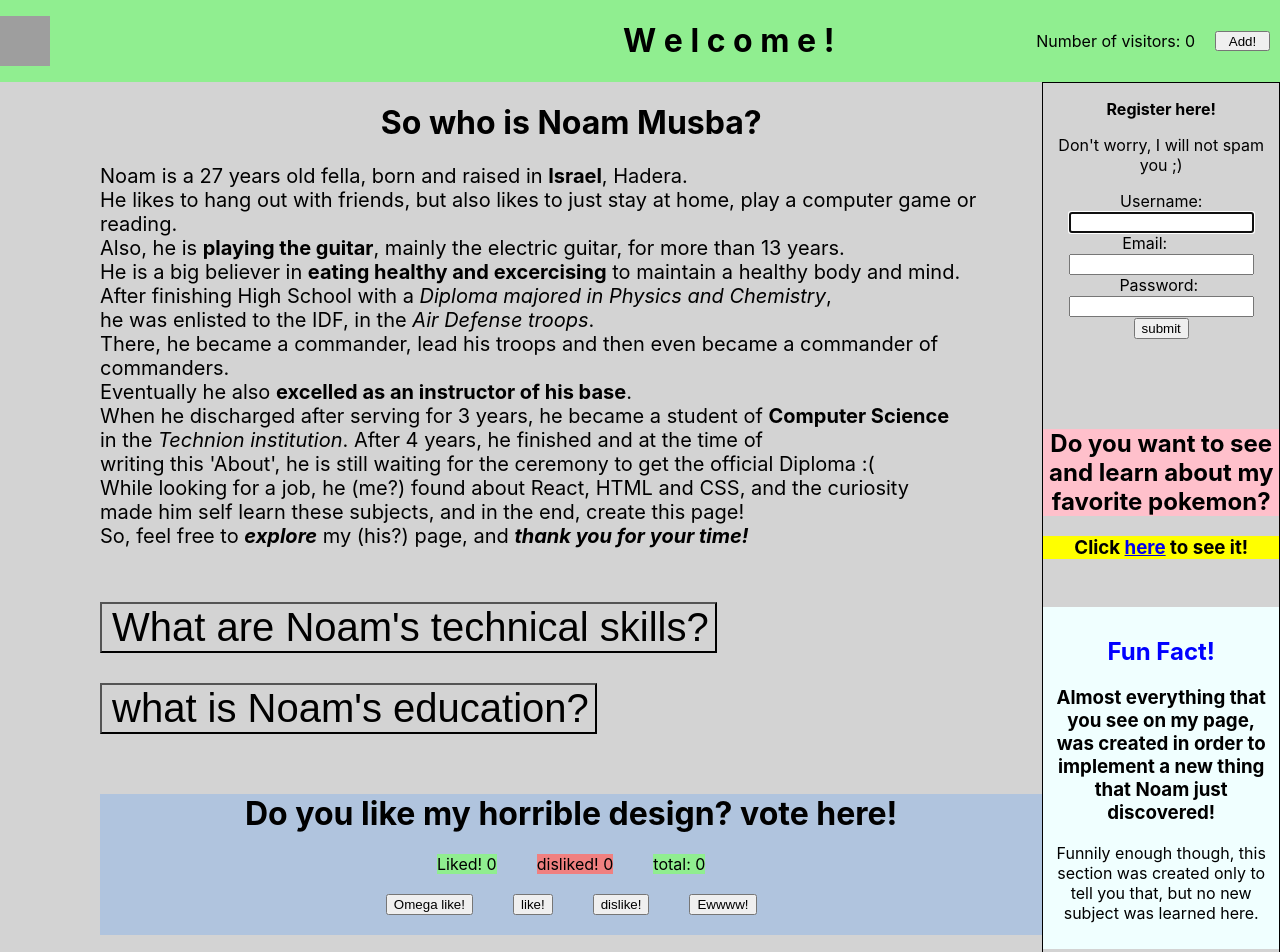
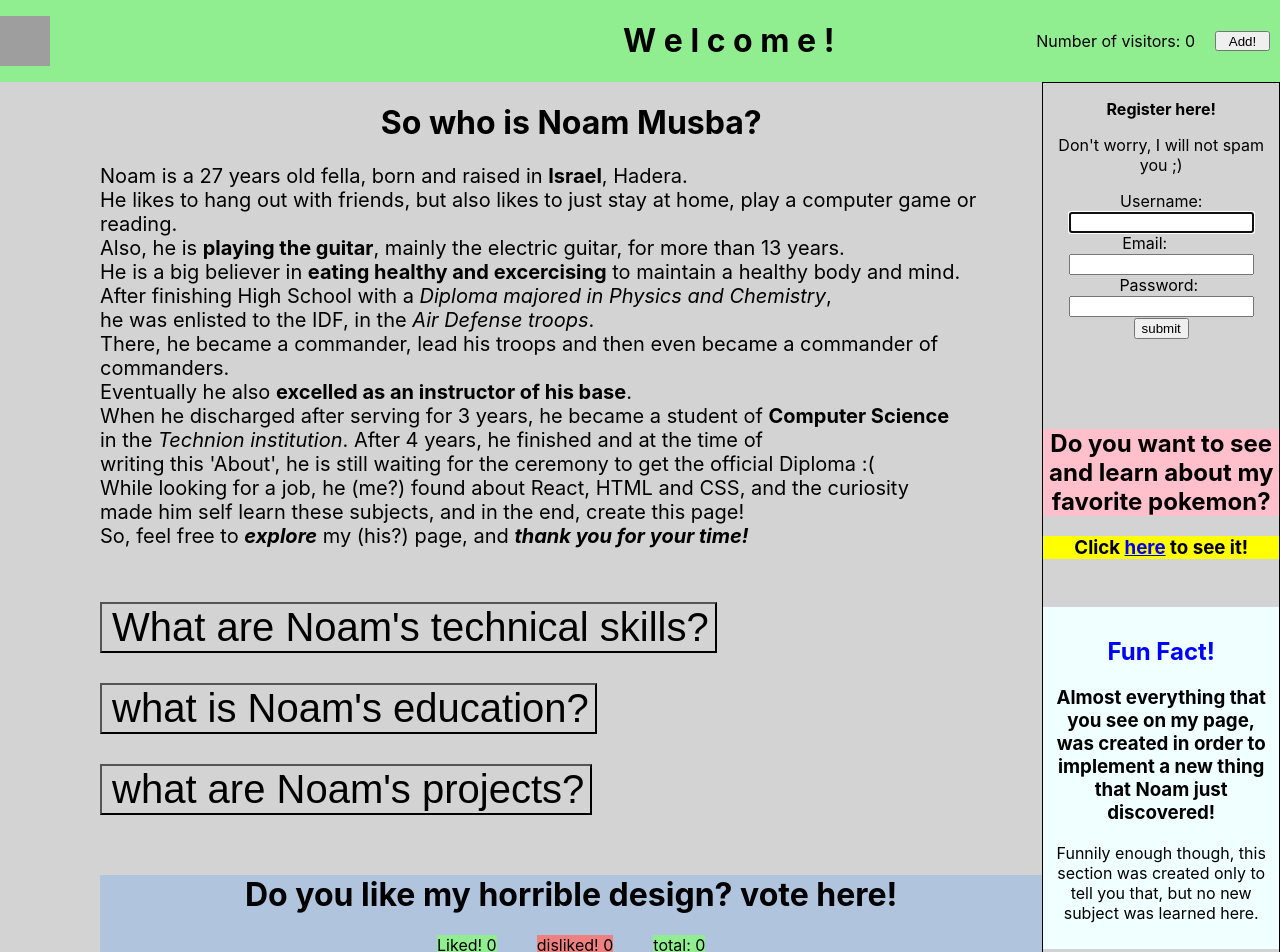
Before and after one commit to Noam-Musba/Noams-Page, a React (Create React App) app in the folder noams-page/: page / in a window 1280 px wide. Shown: the top 952 px of the page. Built offline with nearby package versions, Linux system fonts and the light colour scheme; grey boxes are pictures that could not be loaded.

Commit message:
design and another skill
- minor changes in design.
- added a "skill" of projects that need to be filled

```diff
--- a/noams-page/src/components/Body.js
+++ b/noams-page/src/components/Body.js
@@ -11,7 +11,6 @@ const bodyStyles = {
 
 /**
  * add a check button
- * add a like/dislike buttons with useReducer
  */
 
 
--- a/noams-page/src/components/Skills.js
+++ b/noams-page/src/components/Skills.js
@@ -51,6 +51,12 @@ function Skills() {
     "Introduction to Algorithms": "like BFS, DFS and more",
   };
 
+  const projects = {
+    1: " ",
+    2: " ",
+    3: " "
+  }
+
   const firstName = useContext(pageNameContext);
 
   return (
@@ -75,6 +81,16 @@ function Skills() {
       >
         what is {firstName}'s education?
       </TechSkills>
+      <TechSkills
+        id="projects"
+        skills={projects}
+        wrapperStyles={wrapperStyles}
+        skillsStyles={skillsStyles}
+        listWrapperStyles={listWrapperStyles}
+        listStyles={listStyles}
+      >
+        what are {firstName}'s projects?
+      </TechSkills>
     </div>
   );
 }
```
Also changed, not shown: noams-page/src/components/LikeDislike.js (+5 -3 lines).
